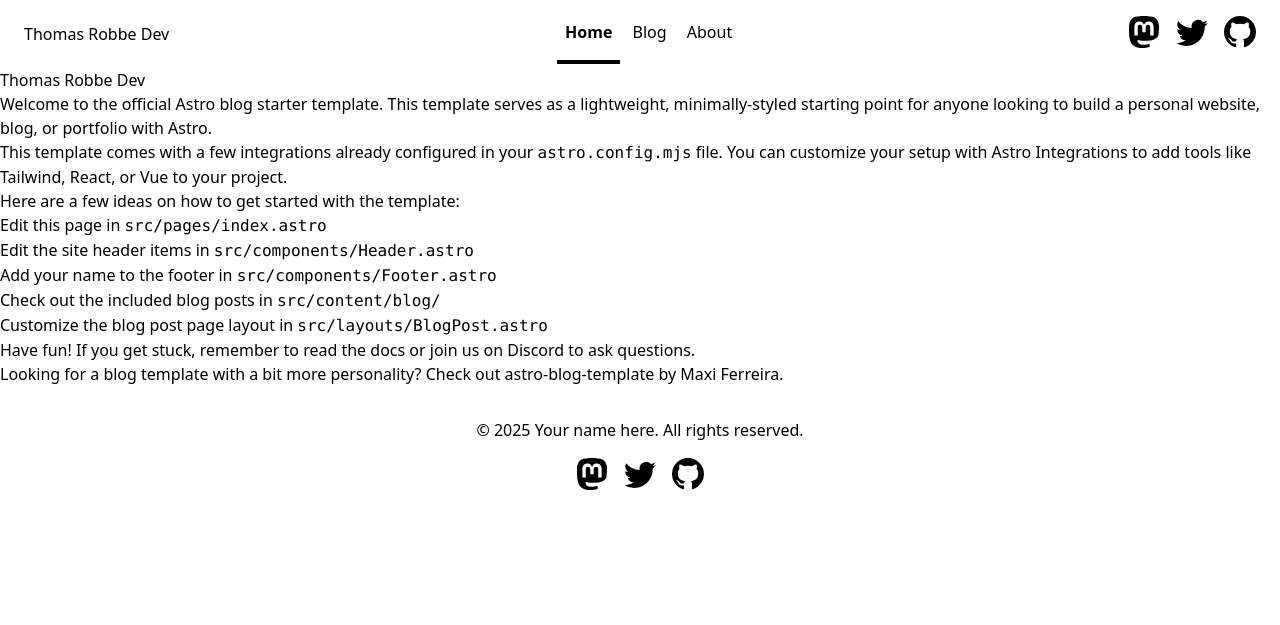
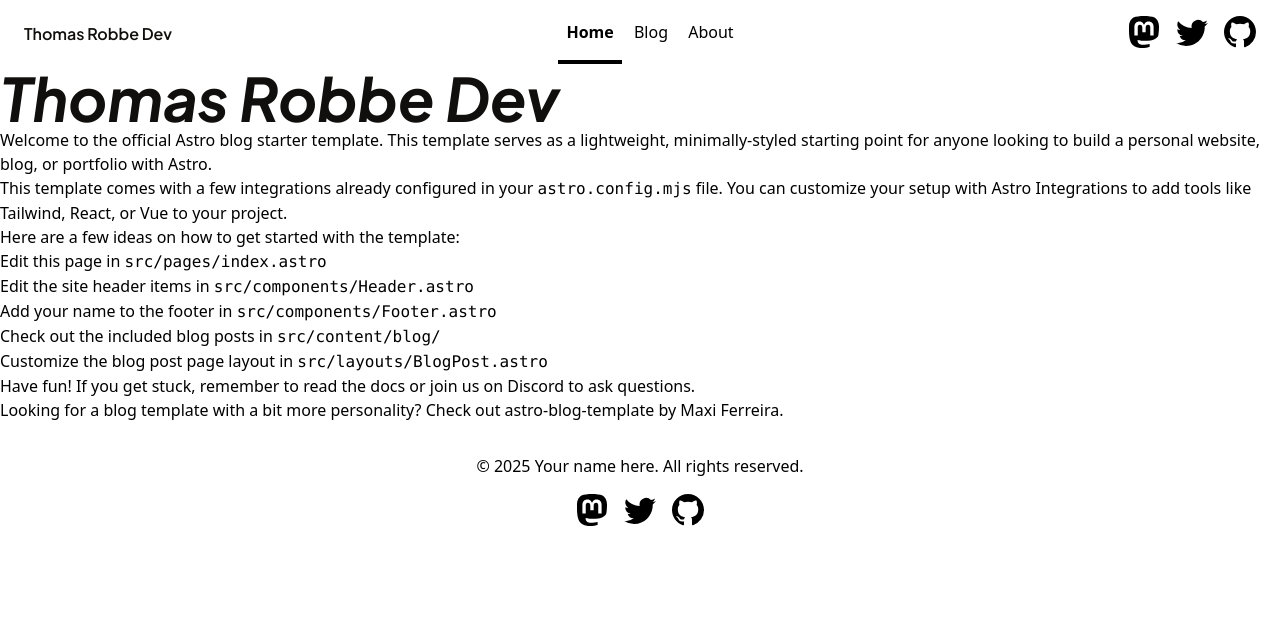
Before and after one commit to trobbe/portefolio, an Astro site: page / in a window 1280 px wide. Built offline with nearby package versions, Linux system fonts and the light colour scheme; Astro itself is replaced by a stand-in of ours; a web font is replaced by a local one.

Commit message:
first css

```diff
--- a/src/styles/global.css
+++ b/src/styles/global.css
@@ -1 +1,46 @@
 @import "tailwindcss";
+
+@font-face {
+    font-family: 'Noto Sans';
+    src: url('/public/fonts/NotoSans-VariableFont_wdth\,wght.ttf') format('truetype');
+}
+@font-face {
+    font-family: 'PlusJakarta Sans';
+    src: url('/public/fonts/PlusJakartaSans-VariableFont_wght.ttf') format('truetype');
+}
+@font-face {
+    font-family: 'Plus Jakarta Sans Italic';
+    src: url('/public/fonts/PlusJakartaSans-Italic-VariableFont_wght.ttf') format('truetype');
+    font-style: italic;
+}
+
+@theme {
+    --font-noto-sans: 'Noto Sans', sans-serif;
+    --font-plus-jakarta-sans: 'PlusJakarta Sans', sans-serif;
+    --font-plus-jakarta-sans-italic: 'Plus Jakarta Sans Italic', sans-serif;
+
+    --color-primary: #A8BDF6;
+    --color-dark: #100F0D;
+    --color-light: #FFFEF9;
+    --color-secondary: #E1E782;
+    --color-valid: #E1E782;
+    --color-danger: #FD6D4A;
+}
+
+@layer base {
+    h1 {
+        font-family: var(--font-plus-jakarta-sans-italic);
+        font-weight: 700;
+        font-size: var(--text-6xl);
+        line-height: var(--text-6xl--line-height);
+        color: var(--color-dark);
+    }
+
+    h2 {
+        font-family: var(--font-plus-jakarta-sans);
+        font-weight: 600;
+        font-size: var(--text-4xl);
+        line-height: var(--text-4xl--line-height);
+        color: var(--color-dark);
+    }
+}
```
